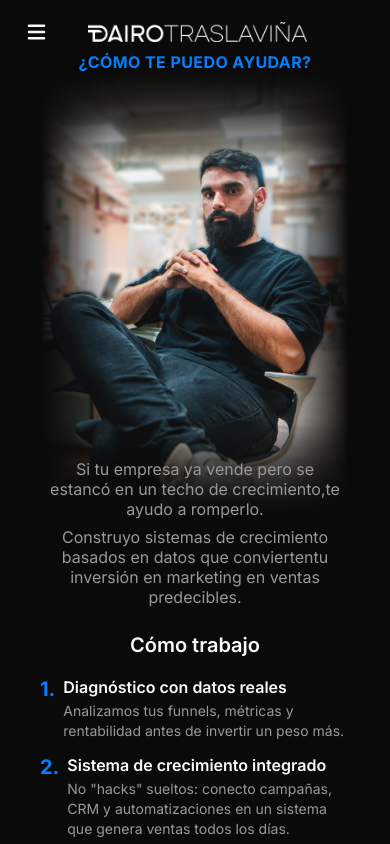
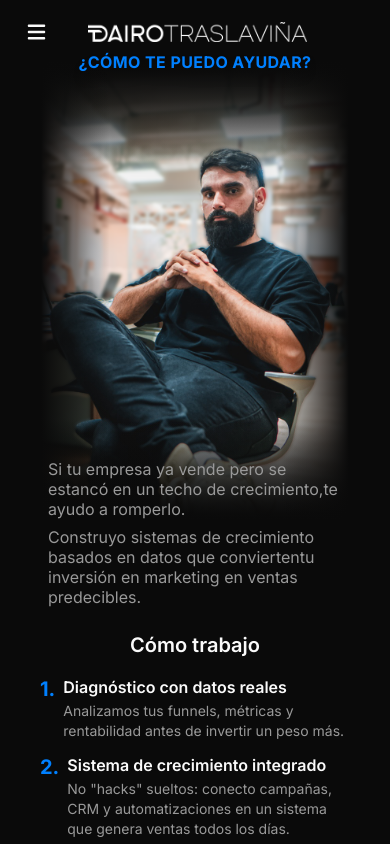
Before and after one commit to DTGrowthPartners/dario-growth-hub, a React (Vite) app: page /about in a window 390 px wide. Shown: the top 844 px of the page. Built offline with nearby package versions, Linux system fonts and the light colour scheme; the HTML template or start-up script is replaced by a standard one.

Commit message:
Ajustes finales en la sección About para móvil

```diff
--- a/src/components/About.tsx
+++ b/src/components/About.tsx
@@ -57,7 +57,7 @@ const About = () => {
             </h2>
 
             {/* Main intro */}
-            <div className="-mt-28 lg:mt-8 z-20 relative space-y-2 text-muted-foreground text-base lg:text-lg leading-tight text-center lg:text-left px-6 lg:px-0">
+            <div className="-mt-28 lg:mt-8 z-20 relative space-y-2 text-muted-foreground text-base lg:text-lg leading-tight text-left px-6 lg:px-0">
               <p>
                 Si tu empresa ya vende pero se estancó en un techo de crecimiento,<br className="hidden lg:inline" />
                 te ayudo a romperlo.
```
